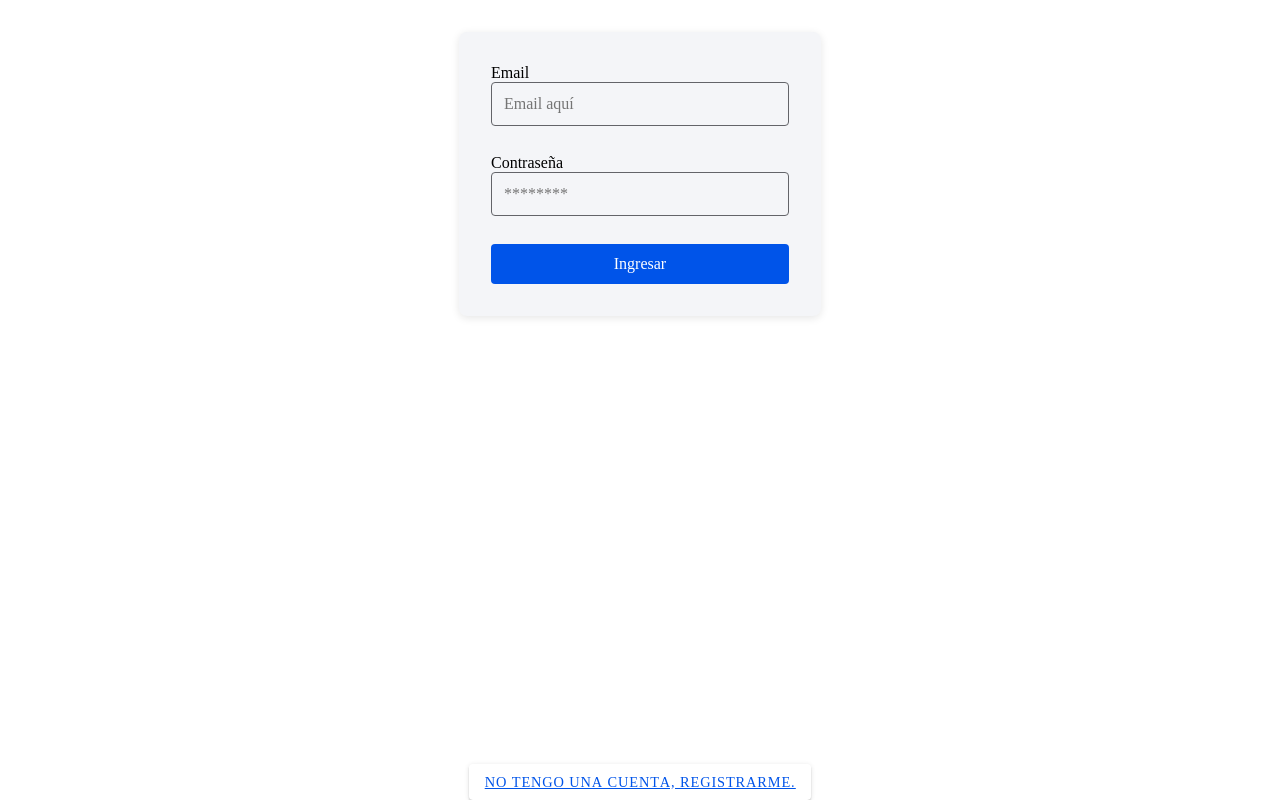
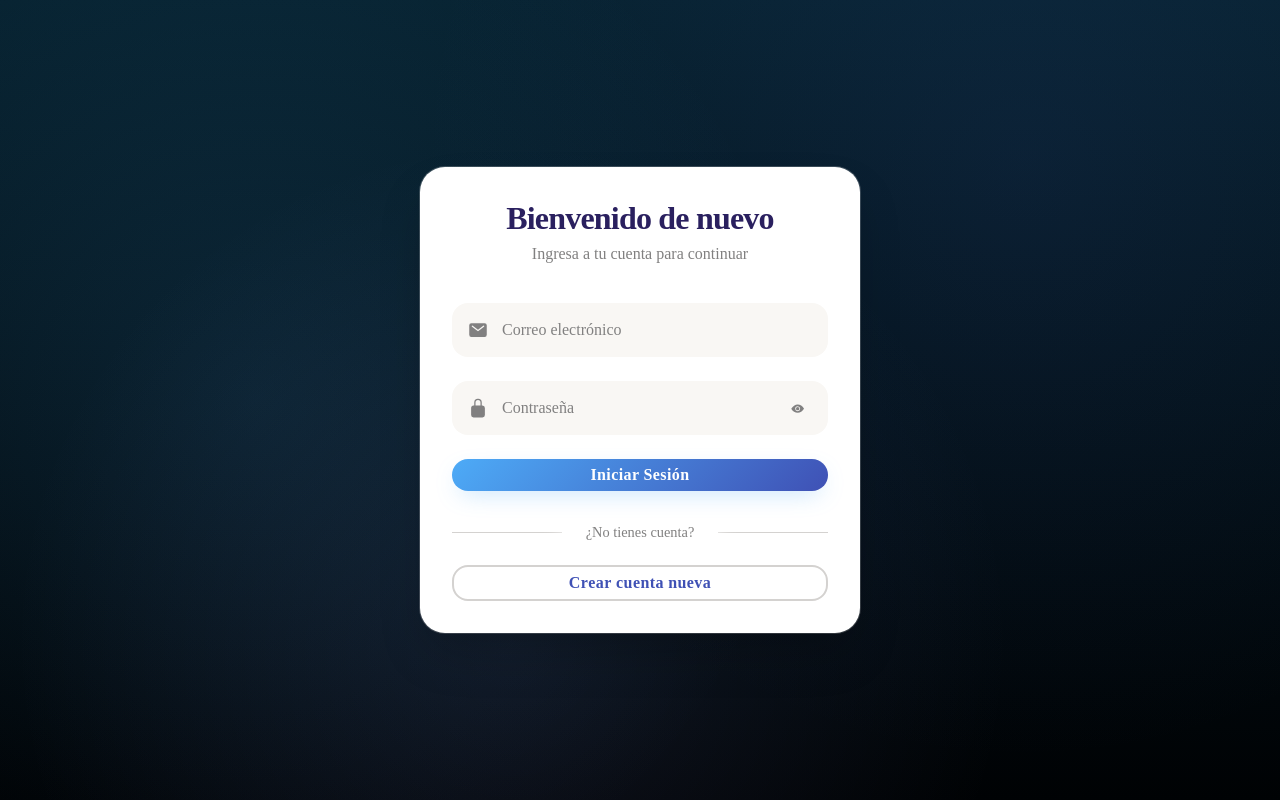
Before and after one commit to jsmblog/FilmApp, a React (Vite) app: page /login in a window 1280 px wide. Built offline with nearby package versions, Linux system fonts and the light colour scheme; no server answers.

Commit message:
[fixed] auth

```diff
--- a/src/auth/SignIn.tsx
+++ b/src/auth/SignIn.tsx
@@ -1,87 +1,146 @@
-import { IonButton, IonPage, useIonRouter } from '@ionic/react'
-import React, { useState } from 'react'
-import { connectionToBackend } from '../connection/connectionToBackend'
-import '../styles/login_and_signin.css'
+import {
+  IonButton,
+  IonPage,
+  useIonRouter,
+  useIonAlert,
+  useIonLoading,
+  IonIcon
+} from '@ionic/react';
+import React, { useState } from 'react';
+import { person, mail, lockClosed, eye, eyeOff } from 'ionicons/icons';
+import { connectionToBackend } from '../connection/connectionToBackend';
+import '../styles/login_and_signin.css';
 
 const SignIn: React.FC = () => {
   const [dataRegister, setDataRegister] = useState({
     user: '',
     email: '',
     password: ''
-  })
-  const [loading, setLoading] = useState(false)
-  const navigate = useIonRouter()
+  });
+
+  const [showPassword, setShowPassword] = useState(false);
+  const [present, dismiss] = useIonLoading();
+  const [presentAlert] = useIonAlert();
+  const navigate = useIonRouter();
 
   const handleChange = (e: React.ChangeEvent<HTMLInputElement>) => {
-    const { name, value } = e.target
-    setDataRegister(prev => ({ ...prev, [name]: value }))
-  }
+    const { name, value } = e.target;
+    setDataRegister(prev => ({ ...prev, [name]: value }));
+  };
 
   const handleSubmit = async (e: React.FormEvent) => {
-    e.preventDefault()
-    setLoading(true)
+    e.preventDefault();
+
+    await present({
+      message: 'Creando cuenta...',
+      spinner: 'circles'
+    });
+
     try {
-      const { data } = await connectionToBackend.post('/register', dataRegister)
-       const {users,token} = data ;
+      const { data } = await connectionToBackend.post('/register', dataRegister);
+
+      const { users, token } = data;
       const user = {
-        id:users?.id,
+        id: users?.id,
         token,
+      };
+      sessionStorage.setItem('user', JSON.stringify(user));
+      await dismiss();
+
+      navigate.push('/home', 'forward', 'push');
+    } catch (error: any) {
+      await presentAlert({
+        header: error?.response?.statusText || 'Error',
+        message: error?.response?.data?.message || 'Ocurrió un error al crear la cuenta.',
+        buttons: ['OK'],
+      });
+      console.log(error);
+      await dismiss();
     }
-      sessionStorage.setItem('user',JSON.stringify(user));
-      navigate.push('/home', 'forward', 'push')
-    } catch (error) {
-      console.log(error)
-    } finally {
-      setLoading(false)
-    }
-  }
+  };
 
   return (
-    <IonPage>
-      <form className="form-container" onSubmit={handleSubmit}>
-        <label className="form-label">
-          Nombre
+    <IonPage className="auth-page">
+      <div className="auth-background">
+        <div className="auth-container">
+          <div className="auth-header">
+            <h1 className="auth-title">Crear cuenta</h1>
+            <p className="auth-subtitle">Únete y comienza tu experiencia</p>
+          </div>
+
+          <form className="auth-form" onSubmit={handleSubmit}>
+            <div className="input-group">
+              <div className="input-wrapper">
+                <IonIcon icon={person} className="input-icon" />
                 <input
-            className="form-input"
-            placeholder="Ingrese su nombre"
+                  className="auth-input"
+                  placeholder="Nombre completo"
                   type="text"
                   name="user"
                   value={dataRegister.user}
                   onChange={handleChange}
+                  required
                 />
-        </label>
-        <label className="form-label">
-          Email
+              </div>
+            </div>
+
+            <div className="input-group">
+              <div className="input-wrapper">
+                <IonIcon icon={mail} className="input-icon" />
                 <input
-            className="form-input"
-            placeholder="Email aquí"
+                  className="auth-input"
+                  placeholder="Correo electrónico"
                   type="email"
                   name="email"
                   value={dataRegister.email}
                   onChange={handleChange}
+                  required
                 />
-        </label>
-        <label className="form-label">
-          Contraseña
+              </div>
+            </div>
+
+            <div className="input-group">
+              <div className="input-wrapper">
+                <IonIcon icon={lockClosed} className="input-icon" />
                 <input
-            className="form-input"
-            placeholder="********"
-            type="password"
+                  className="auth-input"
+                  placeholder="Contraseña"
+                  type={showPassword ? "text" : "password"}
                   name="password"
                   value={dataRegister.password}
                   onChange={handleChange}
+                  required
                 />
-        </label>
-        <button className="form-button" type="submit">
-          {loading ? 'Registrando...' : 'Registrar'}
+                <button
+                  type="button"
+                  className="password-toggle"
+                  onClick={() => setShowPassword(!showPassword)}
+                >
+                  <IonIcon icon={showPassword ? eyeOff : eye} />
+                </button>
+              </div>
+            </div>
+
+            <button className="auth-button primary" type="submit">
+              Crear Cuenta
             </button>
           </form>
 
-      <IonButton className="link-button" routerLink="/login">
-        Ya tengo una cuenta registrada, ingresar.
+          <div className="auth-divider">
+            <span>¿Ya tienes cuenta?</span>
+          </div>
+
+          <IonButton
+            className="auth-button secondary"
+            fill="clear"
+            routerLink="/login"
+          >
+            Iniciar sesión
           </IonButton>
+        </div>
+      </div>
     </IonPage>
-  )
-}
+  );
+};
 
-export default SignIn
+export default SignIn;
--- a/src/auth/login.tsx
+++ b/src/auth/login.tsx
@@ -3,9 +3,11 @@ import {
   IonPage,
   useIonRouter,
   useIonLoading,
-  useIonAlert
+  useIonAlert,
+  IonIcon
 } from '@ionic/react';
 import React, { useState } from 'react';
+import { mail, lockClosed, eye, eyeOff } from 'ionicons/icons';
 import { connectionToBackend } from '../connection/connectionToBackend';
 import '../styles/login_and_signin.css';
 
@@ -15,6 +17,7 @@ const Login: React.FC = () => {
     password: ''
   });
 
+  const [showPassword, setShowPassword] = useState(false);
   const [present, dismiss] = useIonLoading();
   const [presentAlert] = useIonAlert();
   const navigate = useIonRouter();
@@ -47,6 +50,7 @@ const Login: React.FC = () => {
           header: error?.response?.statusText || 'Error',
           message: error?.response?.data?.message || 'Ocurrió un error al iniciar sesión.',
           buttons: ['OK'],
+          mode:'ios'
         })
       console.log(error);
       await dismiss();
@@ -54,40 +58,70 @@ const Login: React.FC = () => {
   };
 
   return (
-    <IonPage>
-      <form className="form-container" onSubmit={handleSubmit}>
-        <label className="form-label">
-          Email
+    <IonPage className="auth-page">
+      <div className="auth-background">
+        <div className="auth-container">
+          <div className="auth-header">
+            <h1 className="auth-title">Bienvenido de nuevo</h1>
+            <p className="auth-subtitle">Ingresa a tu cuenta para continuar</p>
+          </div>
+
+          <form className="auth-form" onSubmit={handleSubmit}>
+            <div className="input-group">
+              <div className="input-wrapper">
+                <IonIcon icon={mail} className="input-icon" />
                 <input
-            className="form-input"
-            placeholder="Email aquí"
+                  className="auth-input"
+                  placeholder="Correo electrónico"
                   type="email"
                   name="email"
                   value={dataLogin.email}
                   onChange={handleChange}
                   required
                 />
-        </label>
-        <label className="form-label">
-          Contraseña
+              </div>
+            </div>
+
+            <div className="input-group">
+              <div className="input-wrapper">
+                <IonIcon icon={lockClosed} className="input-icon" />
                 <input
-            className="form-input"
-            placeholder="********"
-            type="password"
+                  className="auth-input"
+                  placeholder="Contraseña"
+                  type={showPassword ? "text" : "password"}
                   name="password"
                   value={dataLogin.password}
                   onChange={handleChange}
                   required
                 />
-        </label>
-        <button className="form-button" type="submit">
-          Ingresar
+                <button
+                  type="button"
+                  className="password-toggle"
+                  onClick={() => setShowPassword(!showPassword)}
+                >
+                  <IonIcon icon={showPassword ? eyeOff : eye} />
+                </button>
+              </div>
+            </div>
+
+            <button className="auth-button primary" type="submit">
+              Iniciar Sesión
             </button>
           </form>
 
-      <IonButton className="link-button" routerLink="/register">
-        No tengo una cuenta, registrarme.
+          <div className="auth-divider">
+            <span>¿No tienes cuenta?</span>
+          </div>
+
+          <IonButton
+            className="auth-button secondary"
+            fill="clear"
+            routerLink="/register"
+          >
+            Crear cuenta nueva
           </IonButton>
+        </div>
+      </div>
     </IonPage>
   );
 };
--- a/src/styles/login_and_signin.css
+++ b/src/styles/login_and_signin.css
@@ -1,110 +1,283 @@
-/* login_and_signin.css */
-
-/* ----------------------------------------------------
-   1. Contenedor general del formulario
-   ---------------------------------------------------- */
-.form-container {
-  max-width: 400px;
-  margin: 2rem auto;
-  padding: 2rem;
-  background-color: var(--ion-color-light);
-  border-radius: 8px;
-  box-shadow: 0 2px 8px rgba(0, 0, 0, 0.1);
+.auth-page {
+  --background: var(--co-background);
+  min-height: 100vh;
 }
 
-/* ----------------------------------------------------
-   2. Estilo de cada etiqueta (label)
-   ---------------------------------------------------- */
-.form-label {
-  display: block;
-  margin-bottom: 0.5rem;
-  font-weight: 500;
-  color: var(--ion-text-color);
-  font-size: 1rem;
+.auth-background {
+  background: var(--co-background);
+  min-height: 100vh;
+  display: flex;
+  align-items: center;
+  justify-content: center;
+  padding: 1rem;
+  position: relative;
 }
 
-/* ----------------------------------------------------
-   3. Estilo para los inputs (texto, email y contraseña)
-   ---------------------------------------------------- */
-.form-input {
-  width: 100%;
-  padding: 0.75rem;
-  margin-bottom: 1.25rem;
-  border: 1px solid var(--ion-color-medium);
-  border-radius: 4px;
-  font-size: 1rem;
-  transition: border-color 0.2s ease-in-out, box-shadow 0.2s ease-in-out;
+.auth-background::before {
+  content: '';
+  position: absolute;
+  top: 0;
+  left: 0;
+  right: 0;
+  bottom: 0;
+  background: radial-gradient(circle at 20% 50%, rgba(74, 171, 247, 0.1) 0%, transparent 50%),
+              radial-gradient(circle at 80% 20%, rgba(63, 81, 181, 0.1) 0%, transparent 50%),
+              radial-gradient(circle at 40% 80%, rgba(146, 162, 255, 0.1) 0%, transparent 50%);
+  pointer-events: none;
 }
 
-/* Estado focus de los inputs */
-.form-input:focus {
-  outline: none;
-  border-color: var(--ion-color-primary);
-  box-shadow: 0 0 0 2px rgba(10, 132, 255, 0.2);
+.auth-container {
+  background: var(--co-white);
+  backdrop-filter: blur(1%);
+  border-radius: 25px;
+  padding:2rem;
+  width: 100%;
+  max-width: 440px;
+  box-shadow:
+    0 25px 50px -12px rgba(0, 0, 0, 0.25),
+    0 0 0 1px rgba(255, 255, 255, 0.2);
+  position: relative;
+  z-index: 1;
 }
 
-/* ----------------------------------------------------
-   4. Botón principal del formulario
-   ---------------------------------------------------- */
-.form-button {
-  width: 100%;
-  padding: 0.75rem;
-  background-color: var(--ion-color-primary);
-  color: #ffffff;
-  border: none;
-  border-radius: 4px;
-  font-size: 1rem;
-  font-weight: 500;
-  cursor: pointer;
-  transition: background-color 0.2s ease-in-out, transform 0.1s ease-in-out;
+/* ============================================
+   Header Section
+   ============================================ */
+
+.auth-header {
+  text-align: center;
+  margin-bottom: 2.5rem;
 }
 
-/* Hover y active (presionado) del botón */
-.form-button:hover {
-  background-color: var(--ion-color-primary-shade);
-}
-.form-button:active {
-  transform: scale(0.98);
+.auth-title {
+  font-size: 2rem;
+  font-weight: 700;
+  color: var(--co-blue-1);
+  margin: 0 0 0.5rem 0;
+  letter-spacing: -0.025em;
 }
 
-/* ----------------------------------------------------
-   5. Estilo para el IonButton que funciona como enlace
-   ---------------------------------------------------- */
-.link-button {
-  --background: transparent;
-  --color: var(--ion-color-primary);
-  margin: 1rem auto 0;
-  padding: 0;
-  font-size: 0.9rem;
-  font-weight: 500;
-  display: block;
-  text-align: center;
-  text-decoration: underline;
-  cursor: pointer;
-  width: auto;
+.auth-subtitle {
+  font-size: 1rem;
+  color: var(--co-gray);
+  margin: 0;
+  font-weight: 400;
 }
 
-/* Al pasar el ratón por el enlace */
-.link-button:hover {
-  --color: var(--ion-color-primary-tint);
+/* ============================================
+   Form Styling
+   ============================================ */
+
+.auth-form {
+  margin-bottom: 2rem;
 }
 
-/* ----------------------------------------------------
-   6. Responsive: en pantallas pequeñas, reducir márgenes
-   ---------------------------------------------------- */
-@media (max-width: 480px) {
-  .form-container {
-    margin: 1rem;
-    padding: 1.5rem;
+.input-group {
+  margin-bottom: 1.5rem;
+}
+
+.input-wrapper {
+  position: relative;
+  display: flex;
+  align-items: center;
+}
+
+.input-icon {
+  position: absolute;
+  left: 1rem;
+  z-index: 2;
+  color: var(--co-gray);
+  font-size: 1.25rem;
+  transition: color 0.3s ease;
+}
+
+.auth-input {
+  width: 100%;
+  padding: 1rem 1rem 1rem 3rem;
+  border: 2px solid transparent;
+  border-radius: 16px;
+  font-size: 1rem;
+  background: var(--co-back-gray-4);
+  color: var(--co-blue-1);
+  transition: all 0.3s ease;
+  font-weight: 500;
+  box-sizing: border-box;
+}
+
+.auth-input::placeholder {
+  color: var(--co-gray);
+  font-weight: 400;
+}
+
+.auth-input:focus {
+  outline: none;
+  border-color: var(--co-blue-4);
+  background: var(--co-white);
+  box-shadow: 0 0 0 4px rgba(74, 171, 247, 0.1);
+}
+
+.auth-input:focus + .input-icon,
+.input-wrapper:focus-within .input-icon {
+  color: var(--co-blue-4);
+}
+
+/* Password Toggle Button */
+.password-toggle {
+  position: absolute;
+  right: 1rem;
+  background: none;
+  border: none;
+  color: var(--co-gray);
+  cursor: pointer;
+  padding: 0.5rem;
+  border-radius: 8px;
+  transition: all 0.3s ease;
+  display: flex;
+  align-items: center;
+  justify-content: center;
+}
+
+.password-toggle:hover {
+  background: rgba(74, 171, 247, 0.1);
+  color: var(--co-blue-4);
+}
+
+/* ============================================
+   Buttons
+   ============================================ */
+
+.auth-button {
+  width: 100%;
+  padding: 1rem 1.5rem;
+  border-radius: 16px;
+  font-size: 1rem;
+  font-weight: 600;
+  cursor: pointer;
+  transition: all 0.3s ease;
+  border: none;
+  text-transform: none;
+  letter-spacing: 0.025em;
+  display: flex;
+  align-items: center;
+  justify-content: center;
+  height: 10px;
+}
+
+.auth-button.primary {
+  background: linear-gradient(135deg, var(--co-blue-4) 0%, var(--co-blue-2) 100%);
+  color: var(--co-white);
+  box-shadow: 0 8px 25px -8px rgba(74, 171, 247, 0.4);
+}
+
+.auth-button.primary:hover {
+  transform: translateY(-2px);
+  box-shadow: 0 12px 35px -8px rgba(74, 171, 247, 0.5);
+}
+
+.auth-button.primary:active {
+  transform: translateY(0);
+}
+
+.auth-button.secondary {
+  background: transparent;
+  color: var(--co-blue-2);
+  border: 2px solid var(--co-back-gray-3);
+  --background: transparent;
+  --background-hover: rgba(63, 81, 181, 0.05);
+  --color: var(--co-blue-2);
+  --color-hover: var(--co-blue-1);
+  margin: 0;
+}
+
+.auth-button.secondary:hover {
+  border-color: var(--co-blue-4);
+  transform: translateY(-1px);
+}
+
+/* ============================================
+   Divider
+   ============================================ */
+
+.auth-divider {
+  text-align: center;
+  margin: 2rem 0 1.5rem 0;
+  position: relative;
+}
+
+.auth-divider::before {
+  content: '';
+  position: absolute;
+  top: 50%;
+  left: 0;
+  right: 0;
+  height: 1px;
+  background: var(--co-back-gray-3);
+}
+
+.auth-divider span {
+  background: var(--co-white);
+  padding: .2rem 1.5rem;
+  border-radius: 10px;
+  box-shadow: 0 0 20px 1px var(--co-white);
+  color: var(--co-gray);
+  font-size: 0.9rem;
+  position: relative;
+  z-index: 1;
+}
+
+/* ============================================
+   Loading States
+   ============================================ */
+
+.auth-button:disabled {
+  opacity: 0.6;
+  cursor: not-allowed;
+  transform: none !important;
+}
+
+/* ============================================
+   Responsive Design
+   ============================================ */
+
+@media (max-width: 520px) {
+  .auth-background {
+    padding: 1rem;
   }
 
-  .form-input {
-    padding: 0.6rem;
-    font-size: 0.95rem;
+  .auth-container {
+    padding: 2rem 1.5rem;
+    border-radius: 20px;
   }
 
-  .form-button {
-    padding: 0.6rem;
-    font-size: 0.95rem;
+  .auth-title {
+    font-size: 1.75rem;
+  }
+
+  .auth-subtitle {
+    font-size: 0.9rem;
+  }
+
+  .auth-input {
+    padding: 0.875rem 0.875rem 0.875rem 2.75rem;
+    font-size: 16px; /* Prevents zoom on iOS */
+  }
+
+  .input-icon {
+    left: 0.875rem;
+    font-size: 1.125rem;
+  }
+
+  .password-toggle {
+    right: 0.875rem;
   }
 }
+
+@media (max-width: 380px) {
+  .auth-container {
+    padding: 1.5rem 1rem;
+  }
+
+  .auth-title {
+    font-size: 1.5rem;
+  }
+}
```
Lines whose indentation alone changed are shown as unchanged.
